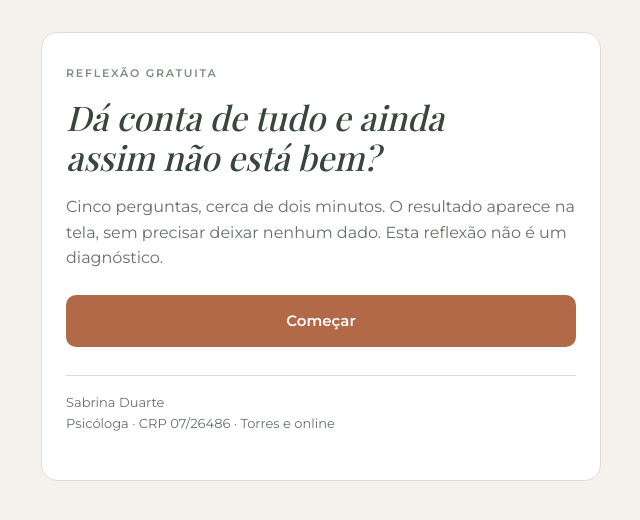
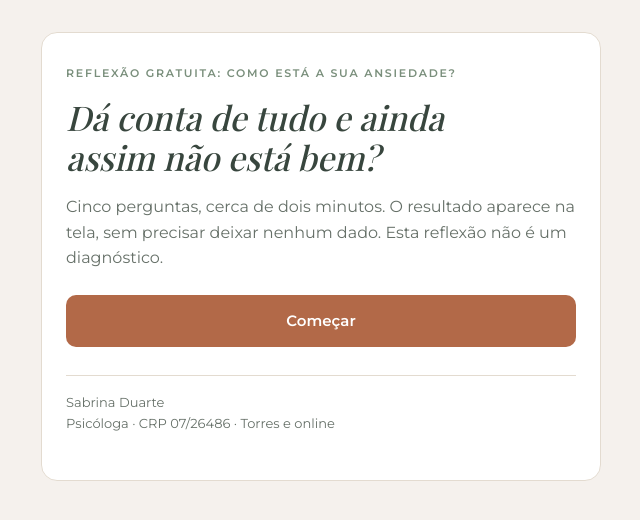
Before and after one commit to sabrinaduartepsi/sabrinaduartepsi, a plain HTML site: page reflexao.html in a window 1280 px wide. Shown: the whole page, without its empty margins (319-959 px from the left). Drawn offline with nearby package versions, Linux system fonts and the light colour scheme; a web font is replaced by a local one.

Commit message:
Reflexão gratuita: título com a palavra ansiedade (#2)
Claude-Session: https://claude.ai/code/session_013Uvk6CsNJewC2DDKNGfzYr

Co-authored-by: Claude <noreply@anthropic.com>

```diff
--- a/reflexao.html
+++ b/reflexao.html
@@ -1,5 +1,5 @@
 <!DOCTYPE html>
-<html lang="pt-BR"><head><meta charset="utf-8"><meta name="viewport" content="width=device-width, initial-scale=1"><title>Reflexão gratuita | Sabrina Duarte</title><meta name="description" content="Cinco perguntas para olhar para o seu jeito de dar conta de tudo. O resultado aparece na tela, sem precisar deixar nenhum dado."><meta name="robots" content="index, follow">
+<html lang="pt-BR"><head><meta charset="utf-8"><meta name="viewport" content="width=device-width, initial-scale=1"><title>Reflexão gratuita: como está a sua ansiedade? | Sabrina Duarte</title><meta property="og:title" content="Reflexão gratuita: como está a sua ansiedade?"><meta name="description" content="Cinco perguntas para olhar para o seu jeito de dar conta de tudo. O resultado aparece na tela, sem precisar deixar nenhum dado."><meta name="robots" content="index, follow">
 <link rel="stylesheet" href="https://fonts.googleapis.com/css2?family=Montserrat:wght@400;500;600&family=Playfair+Display:ital,wght@0,500;1,400;1,500&display=swap">
 <style>
 body{margin:0}
@@ -187,7 +187,7 @@ input[type=text], input[type=email], input[type=tel] { width: 100%; font: inheri
   }
 
   function viewIntro() {
-    return '<section class="card"><p class="eyebrow">Reflexão gratuita</p><h1>Dá conta de tudo e ainda assim não está bem?</h1>' +
+    return '<section class="card"><p class="eyebrow">Reflexão gratuita: como está a sua ansiedade?</p><h1>Dá conta de tudo e ainda assim não está bem?</h1>' +
       '<p class="lead">Cinco perguntas, cerca de dois minutos. O resultado aparece na tela, sem precisar deixar nenhum dado. Esta reflexão não é um diagnóstico.</p>' +
       '<p style="margin-top:24px"><button class="btn block" data-go="q0">Começar</button></p>' +
       '<p class="sign">Sabrina Duarte<br>Psicóloga · CRP 07/26486 · Torres e online</p></section>';
```
Also changed, not shown: index.html (+1 -1 lines).
